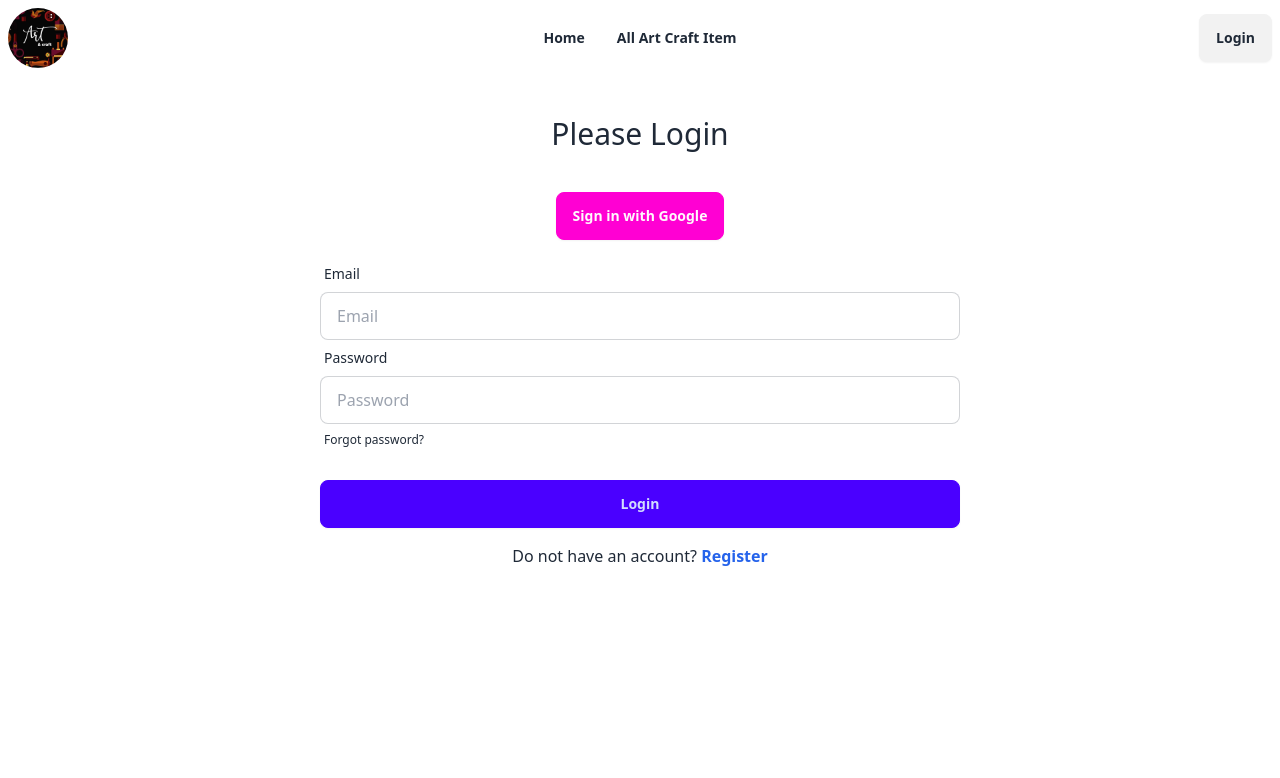
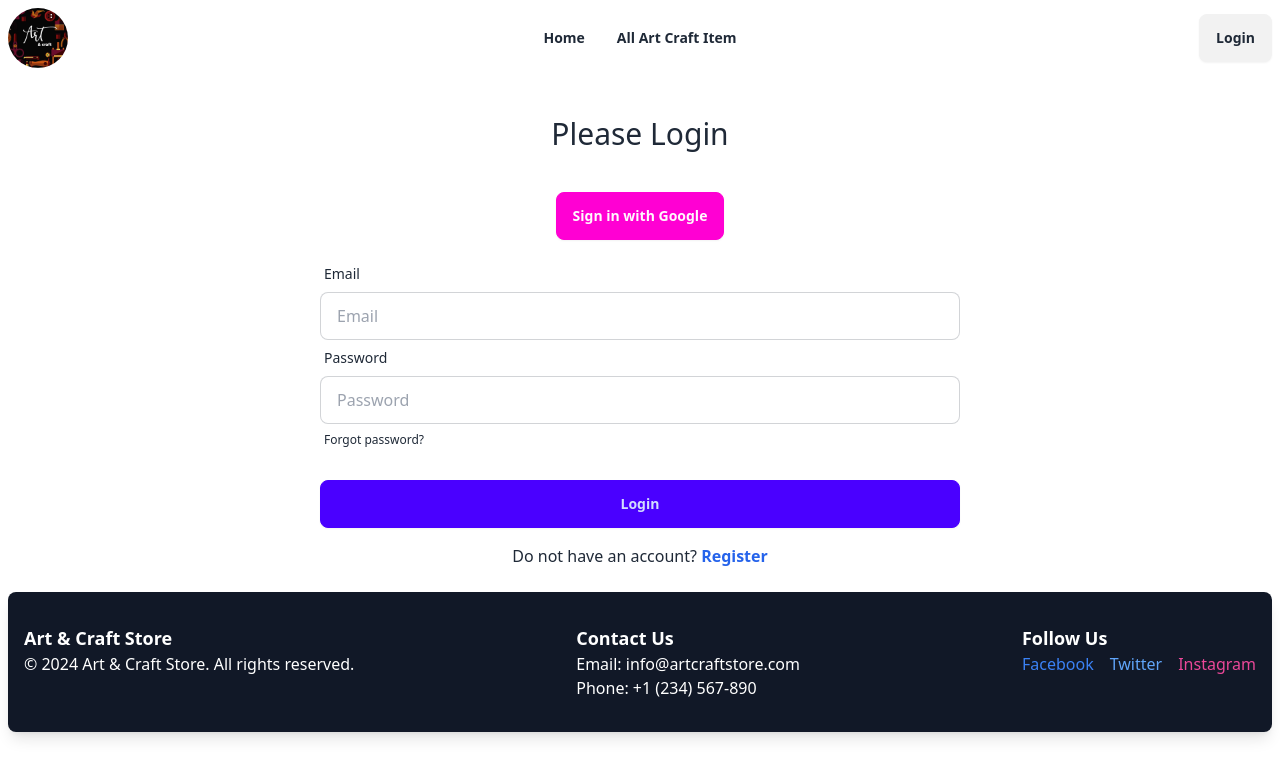
Before and after one commit to sajib9988/Assignment-10-Client-side, a React (Vite) app: page /login in a window 1280 px wide. Shown: the top 778 px of the page. Built offline with nearby package versions, Linux system fonts and the light colour scheme; no server answers.

Commit message:
Banner add

```diff
--- a/package.json
+++ b/package.json
@@ -21,7 +21,8 @@
     "react-icons": "^5.2.1",
     "react-router-dom": "^6.23.1",
     "react-toastify": "^10.0.5",
-    "sort-by": "^1.2.0"
+    "sort-by": "^1.2.0",
+    "swiper": "^11.1.3"
   },
   "devDependencies": {
     "@types/react": "^18.2.66",
--- a/src/Components/Footer/Footer.jsx
+++ b/src/Components/Footer/Footer.jsx
@@ -1,9 +1,29 @@
-
-
 const Footer = () => {
     return (
         <div>
-            <h1>footer</h1>
+          <footer className="bg-gray-900 mx-2 rounded-lg mt-6 mb-2 shadow-lg text-white py-8  z-auto bottom-0 left-0 right-0">
+            <div className="container mx-auto px-4">
+              <div className="flex justify-between">
+                <div>
+                  <h4 className="text-lg font-bold">Art & Craft Store</h4>
+                  <p>&copy; 2024 Art & Craft Store. All rights reserved.</p>
+                </div>
+                <div>
+                  <h4 className="text-lg font-bold">Contact Us</h4>
+                  <p>Email: info@artcraftstore.com</p>
+                  <p>Phone: +1 (234) 567-890</p>
+                </div>
+                <div>
+                  <h4 className="text-lg font-bold">Follow Us</h4>
+                  <div className="flex space-x-4">
+                    <a href="https://facebook.com" className="text-blue-500 hover:text-blue-700" target="_blank" rel="noopener noreferrer">Facebook</a>
+                    <a href="https://twitter.com" className="text-blue-400 hover:text-blue-600" target="_blank" rel="noopener noreferrer">Twitter</a>
+                    <a href="https://instagram.com" className="text-pink-500 hover:text-pink-700" target="_blank" rel="noopener noreferrer">Instagram</a>
+                  </div>
+                </div>
+              </div>
+            </div>
+          </footer>
         </div>
     );
 };
--- a/src/Home/Home.jsx
+++ b/src/Home/Home.jsx
@@ -1,14 +1,16 @@
 
 import { Link, useLoaderData } from "react-router-dom";
 import Navbar from "../Shared/Navbar";
+import Swiper from "../Slider/Banner";
 
 
 const Home = () => {
     const crafts = useLoaderData();
     return (
-        <div>
+        <div className="mt-0">
 
             <Navbar></Navbar>
+            <Swiper></Swiper>
             <div className="mx-3 grid grid-cols-1 md:grid-cols-2 lg:grid-cols-3 gap-4">
                 {crafts.slice(0,6).map(craft => (
                     <div key={craft._id} className="p-4 border rounded shadow-sm">
--- a/src/Layout/Root.jsx
+++ b/src/Layout/Root.jsx
@@ -1,4 +1,5 @@
 import { Outlet } from "react-router-dom";
+import Footer from "../Components/Footer/Footer";
 
 
 const Root = () => {
@@ -7,6 +8,7 @@ const Root = () => {
 
 
             <Outlet></Outlet>
+            <Footer></Footer>
         </div>
     );
 };
--- a/src/Shared/Navbar.jsx
+++ b/src/Shared/Navbar.jsx
@@ -47,7 +47,7 @@ const Navbar = () => {
   );
 
   return (
-    <div className="navbar bg-base-100 container mx-auto">
+    <div className="navbar bg-base-100 container mx-auto  mt-0">
       <div className="navbar-start">
         <div className="dropdown">
           <div tabIndex={0} role="button" className="btn btn-ghost lg:hidden">
--- /dev/null
+++ b/src/Slider/Banner.jsx
@@ -0,0 +1,50 @@
+import { Swiper, SwiperSlide } from 'swiper/react';
+import { Navigation, Pagination, Scrollbar, A11y } from 'swiper/modules';
+import 'swiper/css';
+import 'swiper/css/navigation';
+import 'swiper/css/pagination';
+
+const Banner = () => {
+    return (
+
+        <div className=' container mx-auto mt-6 mb-6'>
+        <Swiper
+                modules={[Navigation, Pagination, Scrollbar, A11y]}
+                spaceBetween={50}
+                slidesPerView={1}
+                navigation
+                pagination={{ clickable: true }}
+
+            >
+                <SwiperSlide>
+                    <div className='relative'>
+                        <img className='w-full h-[500px] rounded-lg' src="https://i.ibb.co/WKsFxpr/1.jpg" alt="" />
+                        <p className="absolute inset-0 bg-black bg-opacity-50 flex justify-center items-center text-white text-2xl" style={{ top: '50%', transform: 'translateY(30%)' }}>
+                            Discover contemporary living in our stunning modern homes.
+                        </p>
+                    </div>
+                </SwiperSlide>
+                <SwiperSlide>
+                    <div className='relative'>
+                        <img className='w-full h-[500px] rounded-lg' src="https://i.ibb.co/jG5jR3v/2.jpg" alt="" />
+                        <p className="absolute inset-0 bg-black bg-opacity-50 flex justify-center items-center text-white text-2xl"style={{ top: '50%', transform: 'translateY(30%)' }}>
+                            Experience the charm of our scenic neighborhood communities.
+                        </p>
+                    </div>
+                </SwiperSlide>
+                <SwiperSlide>
+                    <div className='relative'>
+                        <img className='w-full h-[500px] rounded-lg' src="https://i.ibb.co/41YsmrD/3.jpg" alt="" />
+                        <p className="absolute inset-0 bg-black bg-opacity-50 flex justify-center items-center text-white text-2xl"style={{ top: '50%', transform: 'translateY(30%)' }}>
+                            Indulge in luxury living with our meticulously designed interiors.
+                        </p>
+                    </div>
+                </SwiperSlide>
+            </Swiper>
+        </div>
+
+
+    );
+};
+
+export default Banner;
```
Also changed, not shown: 1 other file (tests, documents, lock files or other folders).
